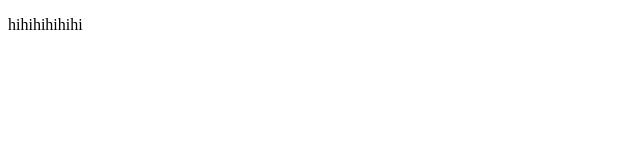
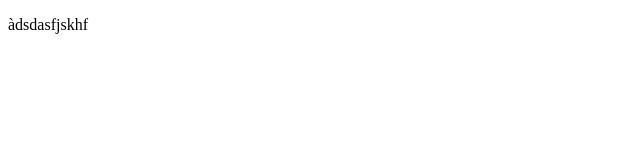
Before and after one commit to truongnguyen112152a/test-vs-long, a plain HTML site: page index.html in a window 1280 px wide. Shown: the full height of the page, 0-640 px from the left. Drawn offline with Linux system fonts and the light colour scheme.

Commit message:
truong-up-3

```diff
--- a/index.html
+++ b/index.html
@@ -6,6 +6,7 @@
     <title>Document</title>
 </head>
 <body>
-    <p>hihihihihihi</p>
+    <p>àdsdasfjskhf
+    </p>
 </body>
 </html>
```
